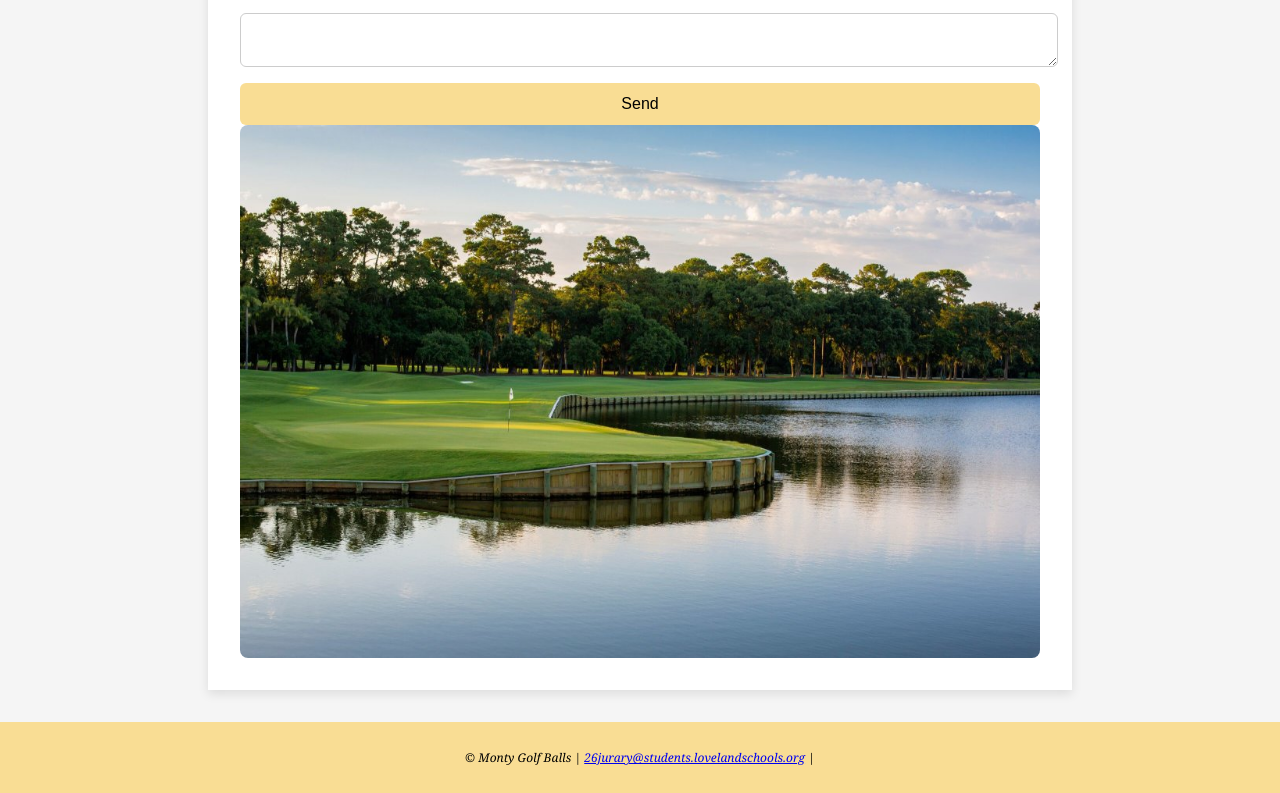
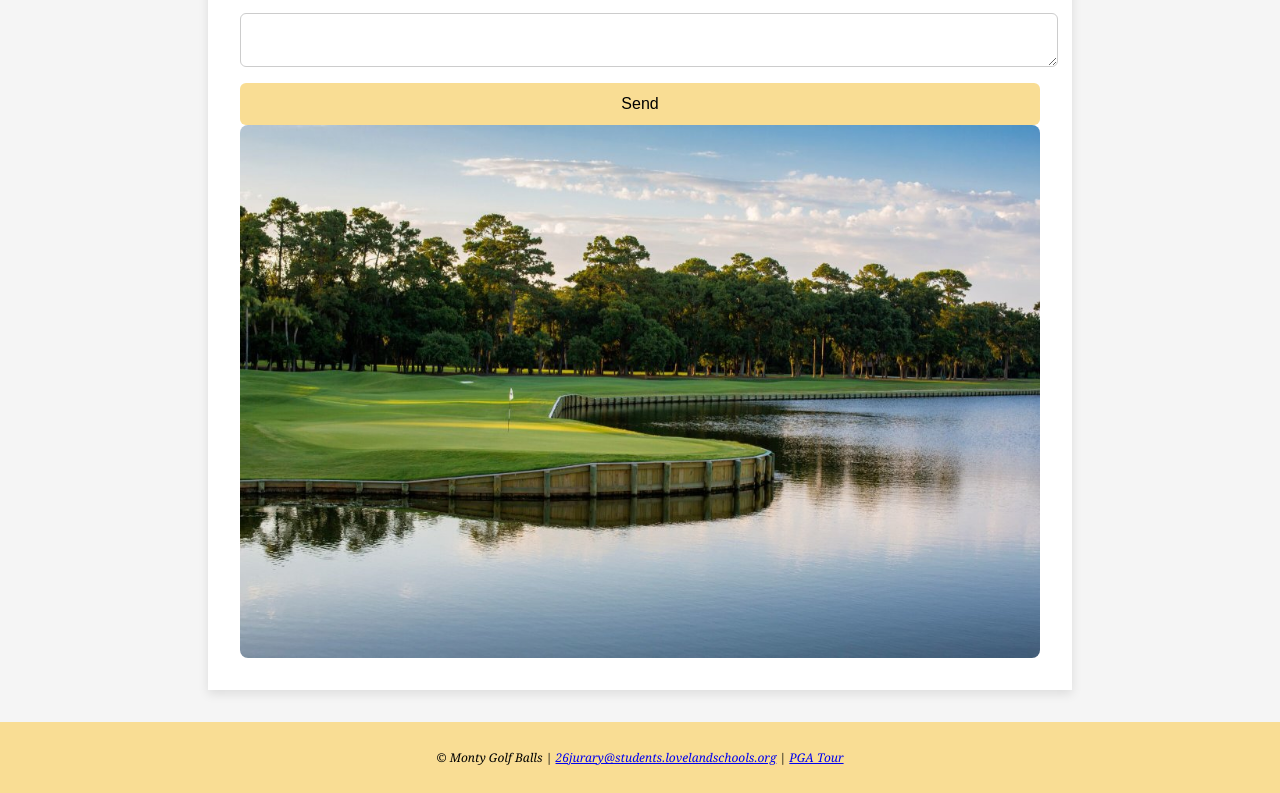
Before and after one commit to RyanJ2613/57final, a plain HTML site: page Contact.html in a window 1280 px wide. Shown: the part 561-1354 px from the top of the page. Drawn offline with Linux system fonts and the light colour scheme.

Commit message:
Update Contact.html

```diff
--- a/Contact.html
+++ b/Contact.html
@@ -57,6 +57,7 @@
 
   <footer>
     <p>&copy; Monty Golf Balls | <a href="mailto:info@golfballstore.com">26jurary@students.lovelandschools.org</a> |
+	     <a href="https://www.pgatour.com/">PGA Tour</a>
 
     </p>
   </footer>
```
